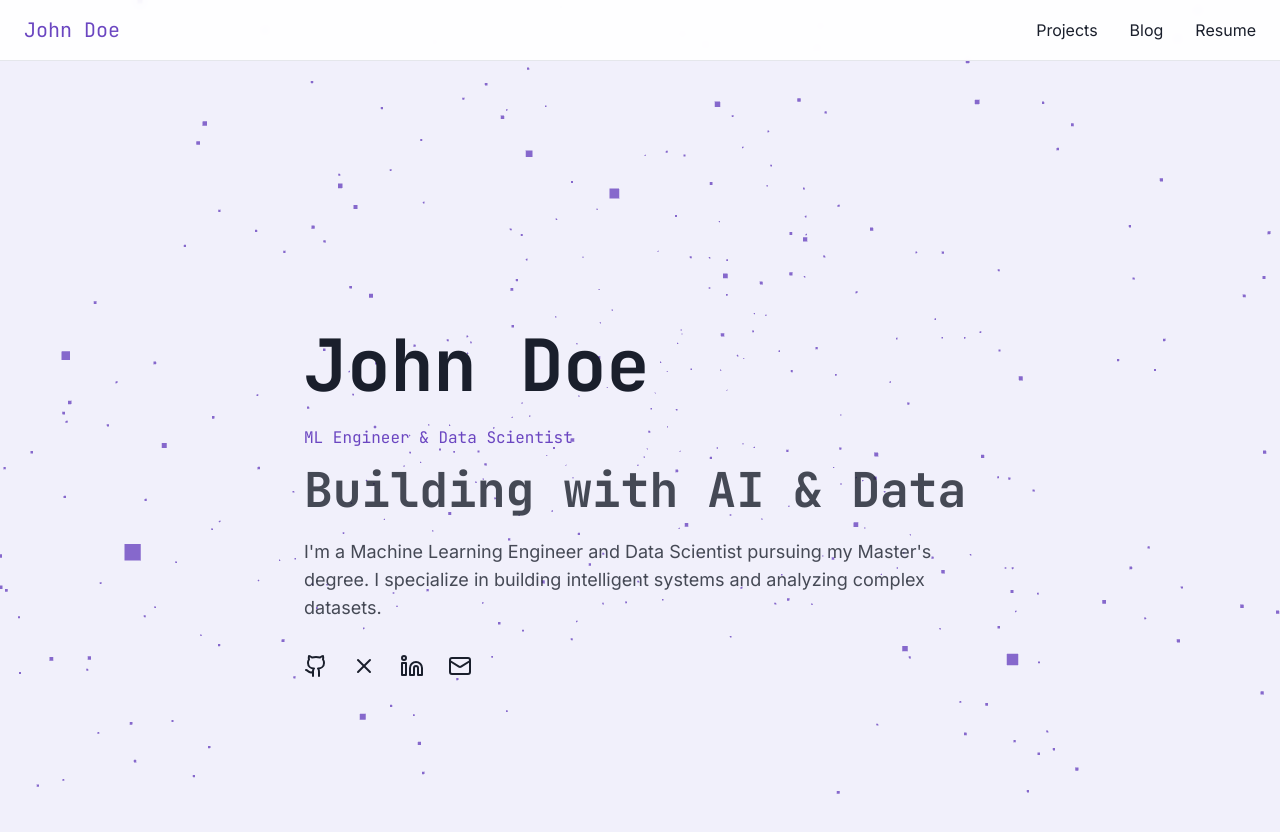
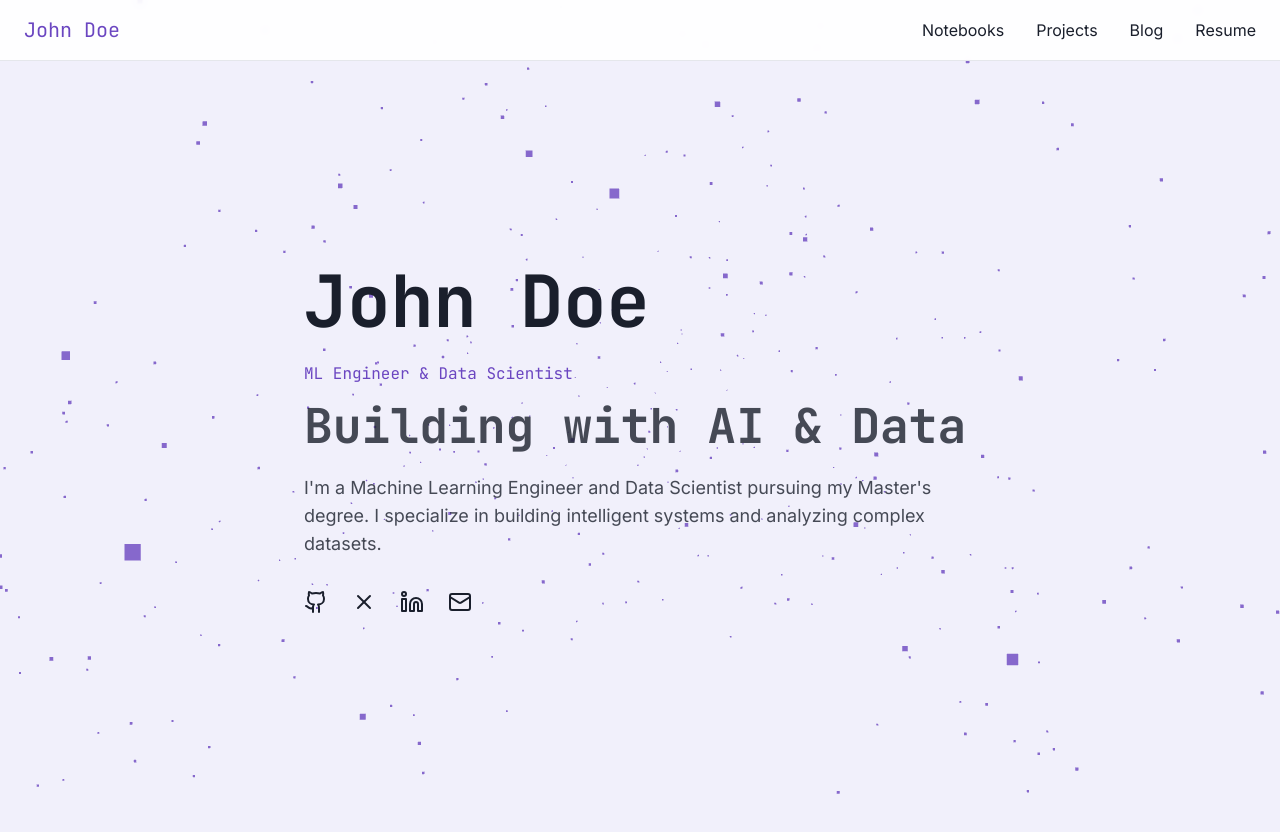
Before and after one commit to harshit-py/harshit-py.github.io, a React (Vite) app: page / in a window 1280 px wide. Shown: the top 832 px of the page. After the commit the page ends 800 px from the top, so only its background shows below. Built offline with nearby package versions, Linux system fonts and the light colour scheme.

Commit message:
Fix navigation and content visibility
Address the disappearance of the notebooks tab and resolve the issue where content is not visible directly on the home page when clicking on the name.
[skip gpt_engineer]

```diff
--- a/src/App.tsx
+++ b/src/App.tsx
@@ -6,17 +6,16 @@ import Projects from './pages/Projects'
 function App() {
   return (
     <Router>
-      <div className="min-h-screen relative">
+      <div className="min-h-screen">
         <Navbar />
-        <div className="pt-16"> {/* Add padding to account for fixed navbar */}
-          <Routes>
-            <Route path="/" element={<Index />} />
-            <Route path="/projects" element={<Projects />} />
-          </Routes>
-        </div>
+        <Routes>
+          <Route path="/" element={<Index />} />
+          <Route path="/projects" element={<Projects />} />
+          <Route path="/notebooks" element={<Projects />} /> {/* Temporarily pointing to Projects until Notebooks page is created */}
+        </Routes>
       </div>
     </Router>
-  )
+  );
 }
 
-export default App
+export default App;
--- a/src/components/Navbar.tsx
+++ b/src/components/Navbar.tsx
@@ -6,6 +6,7 @@ export const Navbar = () => {
   const [isOpen, setIsOpen] = useState(false);
 
   const navItems = [
+    { name: 'Notebooks', path: '/notebooks' },
     { name: 'Projects', path: '/projects' },
     { name: 'Blog', path: '/blog' },
     { name: 'Resume', path: '/resume' },
--- a/src/pages/Index.tsx
+++ b/src/pages/Index.tsx
@@ -5,11 +5,11 @@ const Index = () => {
   return (
     <main className="min-h-screen relative overflow-hidden">
       <NetworkBackground />
-      <div className="relative z-10 min-h-screen">
+      <div className="relative z-10">
         <Hero />
       </div>
     </main>
-  )
-}
+  );
+};
 
-export default Index
+export default Index;
```
